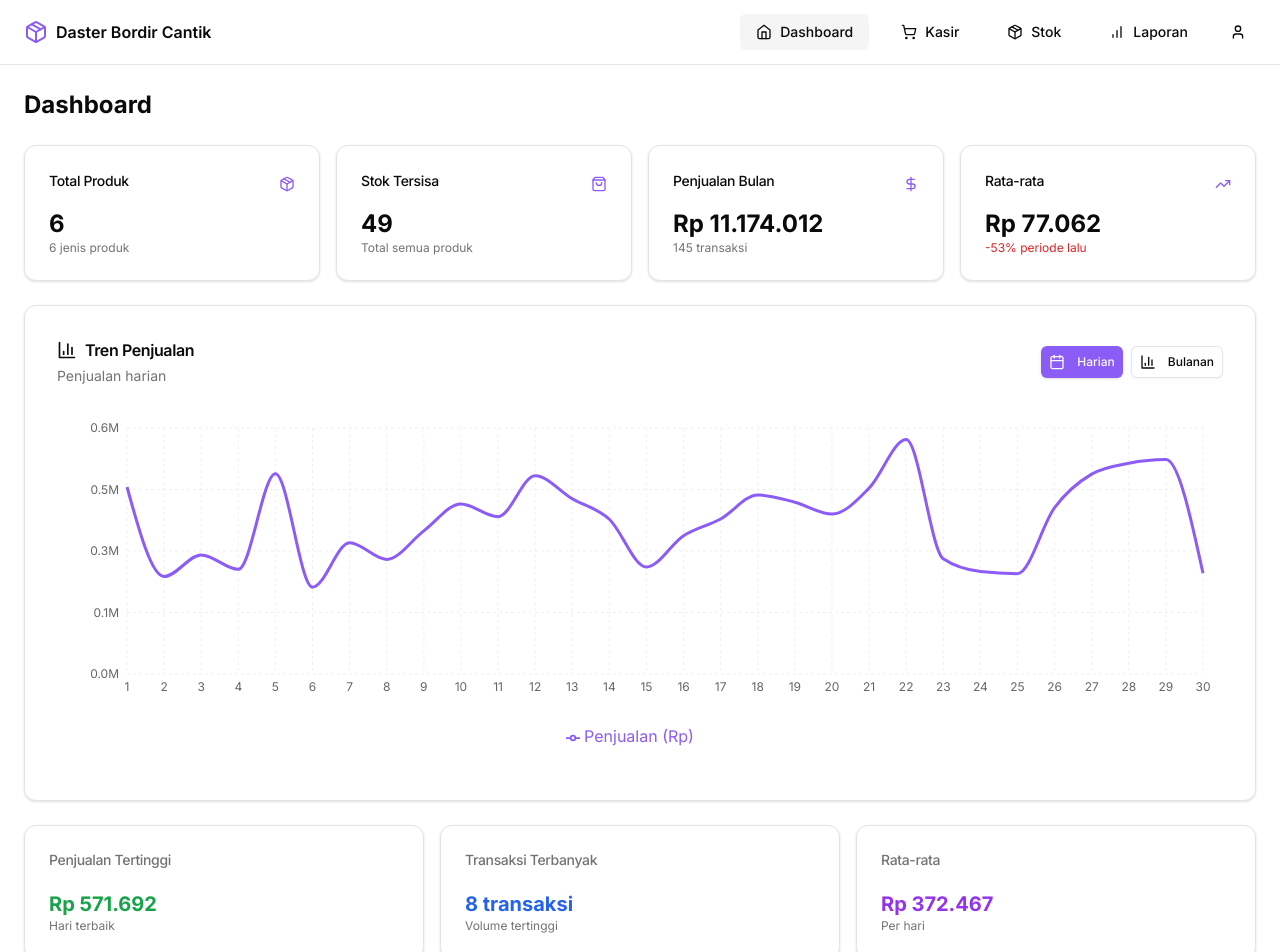
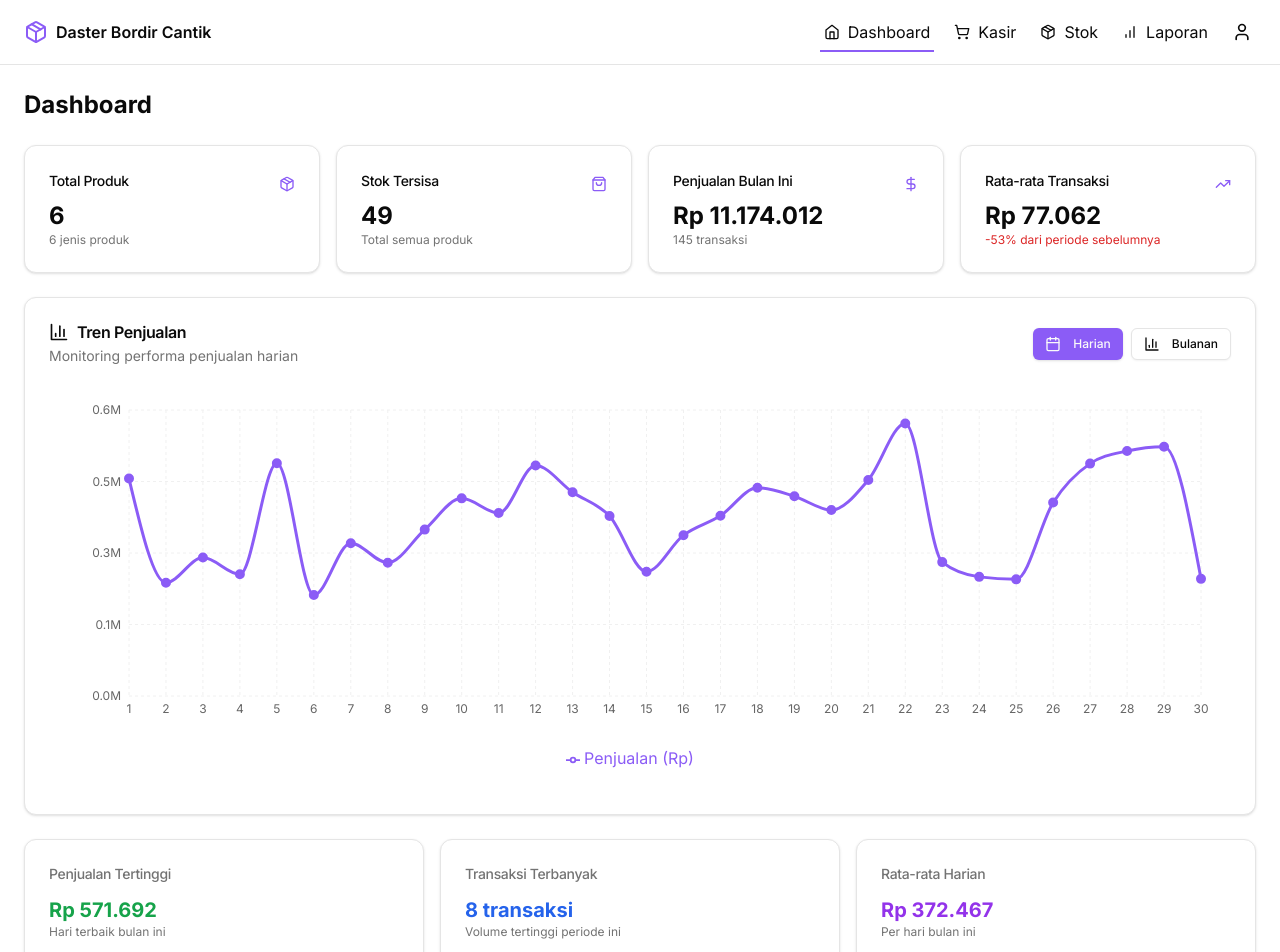
Before and after one commit to ahmdzakiiiy/dbc-point-of-sale, a Next.js app: page /dashboard in a window 1280 px wide. Shown: the top 952 px of the page. Built offline with nearby package versions, Linux system fonts and the light colour scheme; sample sign-in values are in the browser's storage.

Commit message:
fix: improve layout and styling of cards and navigation in Dashboard and Cashier pages

```diff
--- a/app/dashboard/page.tsx
+++ b/app/dashboard/page.tsx
@@ -196,112 +196,118 @@ export default function DashboardPage() {
       <main className="flex-1 p-4 md:p-6">
         <div className="flex flex-col md:flex-row justify-between items-start md:items-center mb-6 gap-4">
           <h1 className="text-2xl font-bold">Dashboard</h1>
-        </div>        {/* Stats Cards */}
-        <div className="grid grid-cols-2 gap-3 sm:gap-4 md:grid-cols-2 lg:grid-cols-4 mb-4 sm:mb-6">
-          <Card className="p-2 sm:p-4">
-            <CardHeader className="flex flex-row items-center justify-between p-2 pb-1 sm:pb-2">
-              <CardTitle className="text-xs sm:text-sm font-medium">Total Produk</CardTitle>
-              <Package className="h-3 w-3 sm:h-4 sm:w-4 text-violet-500" />
+        </div>
+
+        {/* Stats Cards */}
+        <div className="grid gap-4 md:grid-cols-2 lg:grid-cols-4 mb-6">
+          <Card>
+            <CardHeader className="flex flex-row items-center justify-between pb-2">
+              <CardTitle className="text-sm font-medium">Total Produk</CardTitle>
+              <Package className="h-4 w-4 text-violet-500" />
             </CardHeader>
-            <CardContent className="p-2">
-              <div className="text-lg sm:text-2xl font-bold">{products.length}</div>
-              <p className="text-[10px] sm:text-xs text-muted-foreground">6 jenis produk</p>
-            </CardContent>
-          </Card>          <Card className="p-2 sm:p-4">
-            <CardHeader className="flex flex-row items-center justify-between p-2 pb-1 sm:pb-2">
-              <CardTitle className="text-xs sm:text-sm font-medium">Stok Tersisa</CardTitle>
-              <ShoppingBag className="h-3 w-3 sm:h-4 sm:w-4 text-violet-500" />
-            </CardHeader>
-            <CardContent className="p-2">
-              <div className="text-lg sm:text-2xl font-bold">{products.reduce((total, product) => total + product.stock, 0)}</div>
-              <p className="text-[10px] sm:text-xs text-muted-foreground">Total semua produk</p>
+            <CardContent>
+              <div className="text-2xl font-bold">{products.length}</div>
+              <p className="text-xs text-muted-foreground">6 jenis produk</p>
             </CardContent>
           </Card>
 
-          <Card className="p-2 sm:p-4">
-            <CardHeader className="flex flex-row items-center justify-between p-2 pb-1 sm:pb-2">
-              <CardTitle className="text-xs sm:text-sm font-medium truncate">
-                Penjualan {viewMode === "daily" ? "Bulan" : "Tahun"}
-              </CardTitle>
-              <DollarSign className="h-3 w-3 sm:h-4 sm:w-4 text-violet-500" />
+          <Card>
+            <CardHeader className="flex flex-row items-center justify-between pb-2">
+              <CardTitle className="text-sm font-medium">Stok Tersisa</CardTitle>
+              <ShoppingBag className="h-4 w-4 text-violet-500" />
             </CardHeader>
-            <CardContent className="p-2">
-              <div className="text-lg sm:text-2xl font-bold">Rp {totalSales.toLocaleString("id-ID")}</div>
-              <p className="text-[10px] sm:text-xs text-muted-foreground">{totalTransactions} transaksi</p>
+            <CardContent>
+              <div className="text-2xl font-bold">{products.reduce((total, product) => total + product.stock, 0)}</div>
+              <p className="text-xs text-muted-foreground">Total semua produk</p>
             </CardContent>
           </Card>
 
-          <Card className="p-2 sm:p-4">
-            <CardHeader className="flex flex-row items-center justify-between p-2 pb-1 sm:pb-2">
-              <CardTitle className="text-xs sm:text-sm font-medium truncate">Rata-rata</CardTitle>
-              <TrendingUp className="h-3 w-3 sm:h-4 sm:w-4 text-violet-500" />
+          <Card>
+            <CardHeader className="flex flex-row items-center justify-between pb-2">
+              <CardTitle className="text-sm font-medium">
+                Penjualan {viewMode === "daily" ? "Bulan Ini" : "Tahun Ini"}
+              </CardTitle>
+              <DollarSign className="h-4 w-4 text-violet-500" />
             </CardHeader>
-            <CardContent className="p-2">
-              <div className="text-lg sm:text-2xl font-bold">Rp {avgTransactionValue.toLocaleString("id-ID")}</div>
-              <p className={`text-[10px] sm:text-xs ${currentPeriodGrowth >= 0 ? "text-green-600" : "text-red-600"}`}>
+            <CardContent>
+              <div className="text-2xl font-bold">Rp {totalSales.toLocaleString("id-ID")}</div>
+              <p className="text-xs text-muted-foreground">{totalTransactions} transaksi</p>
+            </CardContent>
+          </Card>
+
+          <Card>
+            <CardHeader className="flex flex-row items-center justify-between pb-2">
+              <CardTitle className="text-sm font-medium">Rata-rata Transaksi</CardTitle>
+              <TrendingUp className="h-4 w-4 text-violet-500" />
+            </CardHeader>
+            <CardContent>
+              <div className="text-2xl font-bold">Rp {avgTransactionValue.toLocaleString("id-ID")}</div>
+              <p className={`text-xs ${currentPeriodGrowth >= 0 ? "text-green-600" : "text-red-600"}`}>
                 {currentPeriodGrowth >= 0 ? "+" : ""}
-                {currentPeriodGrowth}% periode lalu
+                {currentPeriodGrowth}% dari periode sebelumnya
               </p>
             </CardContent>
           </Card>
-        </div>        {/* Sales Chart */}
-        <Card className="p-2 sm:p-4">
-          <CardHeader className="p-2 sm:p-4">
-            <div className="flex flex-col md:flex-row justify-between items-start md:items-center gap-2 sm:gap-4">
+        </div>
+
+        {/* Sales Chart */}
+        <Card>
+          <CardHeader>
+            <div className="flex flex-col md:flex-row justify-between items-start md:items-center gap-4">
               <div>
-                <CardTitle className="flex items-center gap-1 sm:gap-2 text-sm sm:text-base">
-                  <BarChart3 className="h-4 w-4 sm:h-5 sm:w-5" />
+                <CardTitle className="flex items-center gap-2">
+                  <BarChart3 className="h-5 w-5" />
                   Tren Penjualan
                 </CardTitle>
-                <p className="text-xs sm:text-sm text-muted-foreground mt-1">
-                  {viewMode === "daily" ? "Penjualan harian" : "Penjualan bulanan"}
+                <p className="text-sm text-muted-foreground mt-1">
+                  Monitoring performa penjualan {viewMode === "daily" ? "harian" : "bulanan"}
                 </p>
               </div>
-              <div className="flex items-center gap-1 sm:gap-2">
+              <div className="flex items-center gap-2">
                 <Button
                   variant={viewMode === "daily" ? "default" : "outline"}
                   size="sm"
                   onClick={() => setViewMode("daily")}
-                  className={`text-xs px-2 py-1 h-auto sm:h-8 ${viewMode === "daily" ? "bg-violet-500 hover:bg-violet-600" : ""}`}
+                  className={viewMode === "daily" ? "bg-violet-500 hover:bg-violet-600" : ""}
                 >
-                  <Calendar className="h-3 w-3 sm:h-4 sm:w-4 mr-1" />
+                  <Calendar className="h-4 w-4 mr-1" />
                   Harian
                 </Button>
                 <Button
                   variant={viewMode === "monthly" ? "default" : "outline"}
                   size="sm"
                   onClick={() => setViewMode("monthly")}
-                  className={`text-xs px-2 py-1 h-auto sm:h-8 ${viewMode === "monthly" ? "bg-violet-500 hover:bg-violet-600" : ""}`}
+                  className={viewMode === "monthly" ? "bg-violet-500 hover:bg-violet-600" : ""}
                 >
-                  <BarChart3 className="h-3 w-3 sm:h-4 sm:w-4 mr-1" />
+                  <BarChart3 className="h-4 w-4 mr-1" />
                   Bulanan
                 </Button>
               </div>
             </div>
           </CardHeader>
-          <CardContent className="p-2 sm:p-4">
+          <CardContent>
             {isLoading ? (
-              <div className="h-[250px] sm:h-[300px] md:h-[350px] flex items-center justify-center">
+              <div className="h-[400px] flex items-center justify-center">
                 <div className="text-center">
-                  <div className="animate-spin rounded-full h-6 w-6 sm:h-8 sm:w-8 border-b-2 border-violet-500 mx-auto mb-2"></div>
-                  <p className="text-xs sm:text-sm text-muted-foreground">Memuat data penjualan...</p>
+                  <div className="animate-spin rounded-full h-8 w-8 border-b-2 border-violet-500 mx-auto mb-2"></div>
+                  <p className="text-sm text-muted-foreground">Memuat data penjualan...</p>
                 </div>
               </div>
             ) : salesData.length === 0 ? (
-              <div className="h-[250px] sm:h-[300px] md:h-[350px] flex items-center justify-center">
+              <div className="h-[400px] flex items-center justify-center">
                 <div className="text-center">
-                  <p className="text-xs sm:text-sm text-muted-foreground">Tidak ada data penjualan tersedia</p>
+                  <p className="text-sm text-muted-foreground">Tidak ada data penjualan tersedia</p>
                 </div>
               </div>
             ) : (
-              <div className="h-[250px] sm:h-[300px] md:h-[350px] w-full">
+              <div className="h-[400px] w-full">
                 <ResponsiveContainer width="100%" height="100%">
                   <LineChart
                     data={salesData}
                     margin={{
-                      top: 10,
-                      right: 20,
-                      left: 10,
+                      top: 20,
+                      right: 30,
+                      left: 20,
                       bottom: 20,
                     }}
                   >
@@ -324,12 +330,13 @@ export default function DashboardPage() {
                       content={(props) => <CustomTooltip {...props} viewMode={viewMode} />}
                       cursor={{ stroke: "#8b5cf6", strokeWidth: 1 }}
                     />
-                    <Legend wrapperStyle={{ paddingTop: "20px" }} iconType="line" />                    <Line
+                    <Legend wrapperStyle={{ paddingTop: "20px" }} iconType="line" />
+                    <Line
                       type="monotone"
                       dataKey="sales"
                       stroke="#8b5cf6"
                       strokeWidth={3}
-                      dot={false}
+                      dot={{ fill: "#8b5cf6", strokeWidth: 2, r: 4 }}
                       activeDot={{ r: 6, stroke: "#8b5cf6", strokeWidth: 2, fill: "#fff" }}
                       name="Penjualan (Rp)"
                     />
@@ -338,45 +345,47 @@ export default function DashboardPage() {
               </div>
             )}
           </CardContent>
-        </Card>        {/* Quick Stats Summary */}
+        </Card>
+
+        {/* Quick Stats Summary */}
         {salesData.length > 0 && (
-          <div className="grid grid-cols-1 sm:grid-cols-3 gap-3 sm:gap-4 mt-4 sm:mt-6">
-            <Card className="p-2 sm:p-4">
-              <CardHeader className="p-2 pb-1 sm:pb-3">
-                <CardTitle className="text-xs sm:text-sm font-medium text-muted-foreground">Penjualan Tertinggi</CardTitle>
+          <div className="grid gap-4 md:grid-cols-3 mt-6">
+            <Card>
+              <CardHeader className="pb-3">
+                <CardTitle className="text-sm font-medium text-muted-foreground">Penjualan Tertinggi</CardTitle>
               </CardHeader>
-              <CardContent className="p-2">
-                <div className="text-base sm:text-xl font-bold text-green-600">
+              <CardContent>
+                <div className="text-xl font-bold text-green-600">
                   Rp {Math.max(...salesData.map((d) => d.sales || 0)).toLocaleString("id-ID")}
                 </div>
-                <p className="text-[10px] sm:text-xs text-muted-foreground">
-                  {viewMode === "daily" ? "Hari terbaik" : "Bulan terbaik"}
+                <p className="text-xs text-muted-foreground">
+                  {viewMode === "daily" ? "Hari terbaik bulan ini" : "Bulan terbaik tahun ini"}
                 </p>
               </CardContent>
             </Card>
 
-            <Card className="p-2 sm:p-4">
-              <CardHeader className="p-2 pb-1 sm:pb-3">
-                <CardTitle className="text-xs sm:text-sm font-medium text-muted-foreground">Transaksi Terbanyak</CardTitle>
+            <Card>
+              <CardHeader className="pb-3">
+                <CardTitle className="text-sm font-medium text-muted-foreground">Transaksi Terbanyak</CardTitle>
               </CardHeader>
-              <CardContent className="p-2">
-                <div className="text-base sm:text-xl font-bold text-blue-600">
+              <CardContent>
+                <div className="text-xl font-bold text-blue-600">
                   {Math.max(...salesData.map((d) => d.transactions || 0))} transaksi
                 </div>
-                <p className="text-[10px] sm:text-xs text-muted-foreground">Volume tertinggi</p>
+                <p className="text-xs text-muted-foreground">Volume tertinggi periode ini</p>
               </CardContent>
             </Card>
 
-            <Card className="p-2 sm:p-4">
-              <CardHeader className="p-2 pb-1 sm:pb-3">
-                <CardTitle className="text-xs sm:text-sm font-medium text-muted-foreground">Rata-rata</CardTitle>
+            <Card>
+              <CardHeader className="pb-3">
+                <CardTitle className="text-sm font-medium text-muted-foreground">Rata-rata Harian</CardTitle>
               </CardHeader>
-              <CardContent className="p-2">
-                <div className="text-base sm:text-xl font-bold text-purple-600">
+              <CardContent>
+                <div className="text-xl font-bold text-purple-600">
                   Rp {Math.round(totalSales / salesData.length).toLocaleString("id-ID")}
                 </div>
-                <p className="text-[10px] sm:text-xs text-muted-foreground">
-                  {viewMode === "daily" ? "Per hari" : "Per bulan"}
+                <p className="text-xs text-muted-foreground">
+                  {viewMode === "daily" ? "Per hari bulan ini" : "Per bulan tahun ini"}
                 </p>
               </CardContent>
             </Card>
--- a/components/dashboard-nav.tsx
+++ b/components/dashboard-nav.tsx
@@ -64,29 +64,31 @@ export default function DashboardNav() {
   }
 
   return (
-    <header className="sticky top-0 z-10 w-full border-b bg-background">      <div className="flex h-16 items-center px-4 md:px-6">
+    <header className="sticky top-0 z-10 w-full border-b bg-background">
+      <div className="flex h-16 items-center px-4 md:px-6">
         <div className="flex items-center gap-2 font-semibold">
           <Package className="h-6 w-6 text-violet-500" />
-          <span className="text-xs sm:text-sm md:text-base whitespace-nowrap">Daster Bordir Cantik</span>
-        </div>
-
-        <nav className="ml-auto flex items-center gap-4">
+          <span>Daster Bordir Cantik</span>
+        </div>        <nav className="ml-auto flex items-center gap-4">
           {navItems.map((item) => (
             <Link key={item.href} href={item.href}>
-              <Button variant="ghost" className={cn("flex items-center gap-2", pathname === item.href && "bg-muted")}>
+              <div className={cn(
+                "flex items-center gap-2 py-2 px-1 relative",
+                "hover:after:w-full after:absolute after:bottom-0 after:left-0 after:h-0.5 after:bg-violet-500",
+                "after:w-0 after:transition-all after:duration-300 after:ease-in-out",
+                pathname === item.href && "after:w-full"
+              )}>
                 <item.icon className="h-4 w-4" />
                 <span className="hidden md:inline-block">{item.name}</span>
-              </Button>
+              </div>
             </Link>
-          ))}
-
-          {/* User Menu */}
+          ))}          {/* User Menu */}
           <DropdownMenu>
             <DropdownMenuTrigger asChild>
-              <Button variant="ghost" size="icon" className="rounded-full">
+              <div className="p-1 cursor-pointer flex items-center justify-center">
                 <User className="h-5 w-5" />
                 <span className="sr-only">User menu</span>
-              </Button>
+              </div>
             </DropdownMenuTrigger>
             <DropdownMenuContent align="end">
               <div className="px-2 py-1.5 text-sm font-medium">{username || "Admin"}</div>
```
Also changed, not shown: app/cashier/page.tsx (+8 -4 lines).
